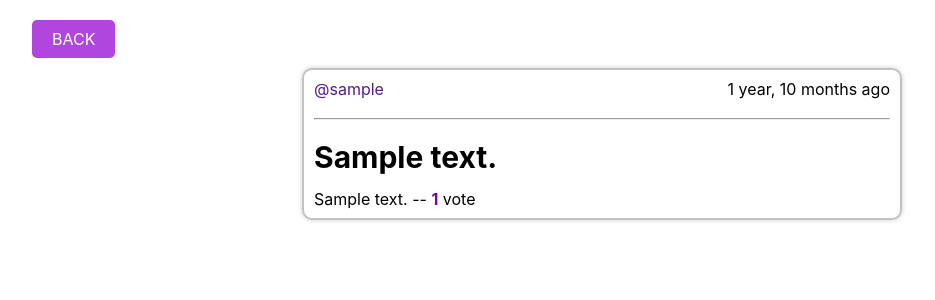
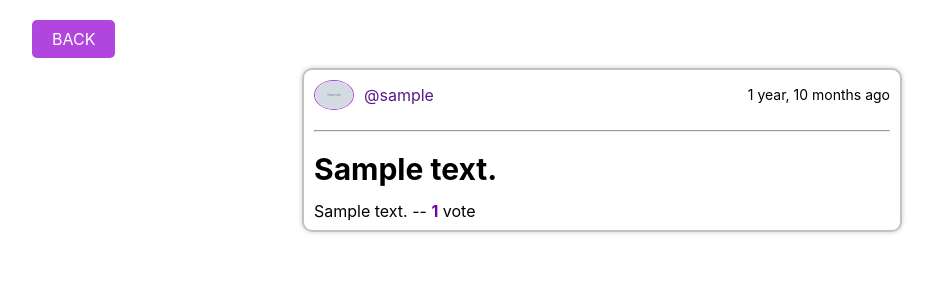
Before and after one commit to AKWanjohi/pollster, a Django app: page /poll/1 in a window 1280 px wide. Shown: the part 87-387 px from the top of the page, without its empty margins (38-973 px from the left). Run offline with Django 3.2, Linux system fonts and the light colour scheme; a user stored in the database is signed in; tables that the repository leaves empty hold one stand-in row (values such as "Sample post"); grey boxes marked "Sample" are stand-in pictures.

Commit message:
Made changes to the poll page.
- Fixed issue with the back button not working.
- Added user profile picture to the poll header.

```diff
--- a/templates/poll.html
+++ b/templates/poll.html
@@ -6,12 +6,19 @@
     <main class="poll-content">
         <div class="container">
             <div class="action-buttons">
+            {% if voted_poll %}
+                <a href="{% url 'home' %}" class="back-button">Back</a>
+            {% else %}
                 <a href="{{request.META.HTTP_REFERER}}" class="back-button">Back</a>
+            {% endif %}
             </div>
             <div class="poll">
                 <div class="poll-header">
-                    <a href="">@{{poll.creator}}</a>
-                    <p>{{poll.created|timesince}} ago</p>
+                    <div class="user">
+                        <img src="{{poll.creator.avatar.url}}" alt="Poll creator profile picture">
+                        <a href="">@{{poll.creator}}</a>
+                    </div>
+                    <p class="poll-created-time">{{poll.created|timesince}} ago</p>
                 </div>
                 <hr>
                 <div class="poll-body">
```
